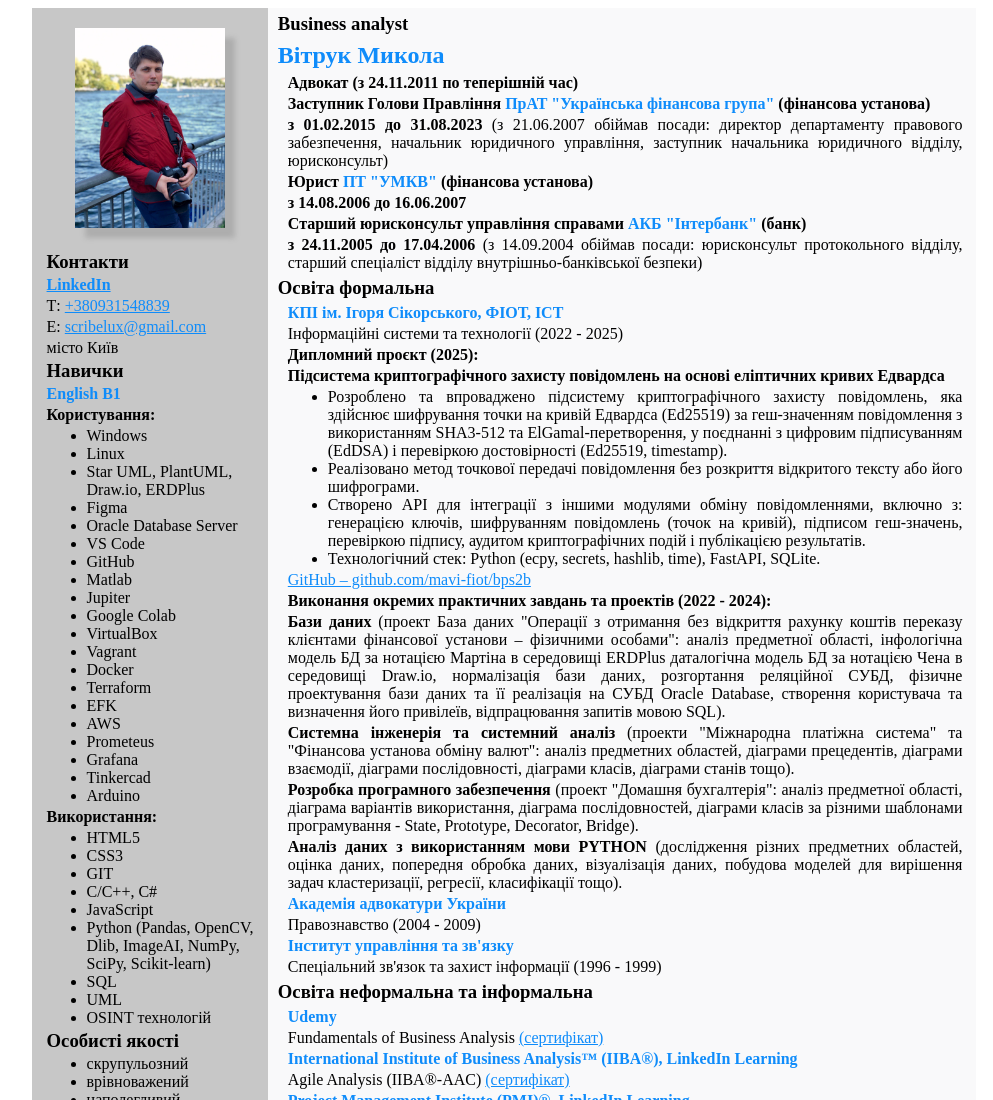
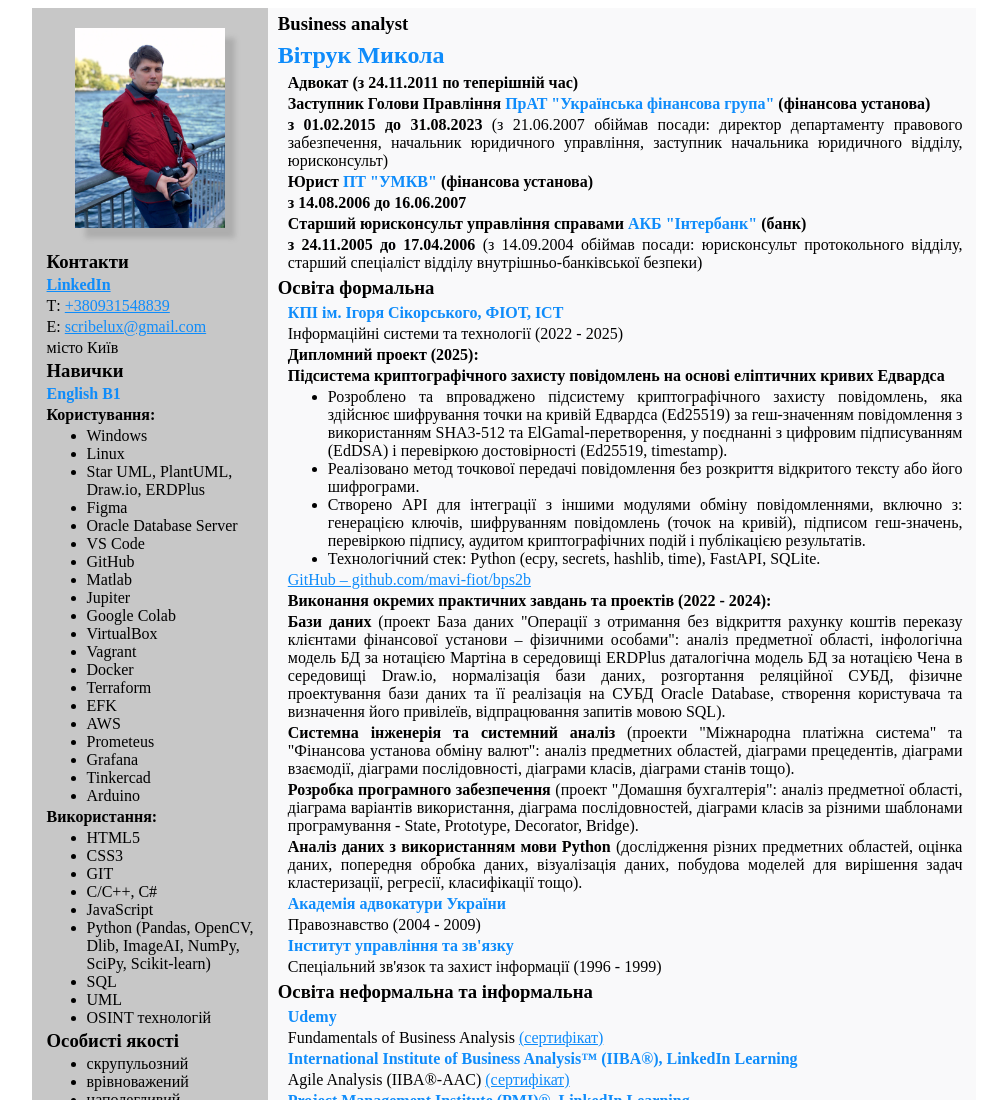
Before and after one commit to mavi-fiot/profile, a plain HTML site: page index.html in a window 1280 px wide. Shown: the top 1100 px of the page, without its empty margins (136-1129 px from the left). Drawn offline with Linux system fonts and the light colour scheme.

Commit message:
Update index.html

```diff
--- a/index.html
+++ b/index.html
@@ -233,7 +233,7 @@
                 <h4><span class="highlight">КПІ ім. Ігоря Сікорського, ФІОТ, ІСТ</span></h4>
                 <p>Інформаційні системи та технології
                 (2022 - 2025) </p>
-                <h4>Дипломний проєкт (2025):</h4>
+                <h4>Дипломний проект (2025):</h4>
 
                 <p><b>Підсистема криптографічного захисту повідомлень на основі еліптичних кривих Едвардса</b></p>
 
@@ -283,7 +283,7 @@
                 <p><b>Розробка програмного забезпечення </b> (проект "Домашня бухгалтерія": аналіз предметної області,
                     діаграма варіантів використання, діаграма послідовностей, діаграми класів за різними шаблонами програмування - State, Prototype, Decorator, Bridge).</p>
 
-                <p><b>Аналіз даних з використанням мови PYTHON </b> (дослідження різних предметних областей, оцінка даних, попередня обробка даних,
+                <p><b>Аналіз даних з використанням мови Python </b> (дослідження різних предметних областей, оцінка даних, попередня обробка даних,
                     візуалізація даних, побудова моделей для вирішення задач кластеризації, регресії, класифікації тощо).</p>
 
 
```
